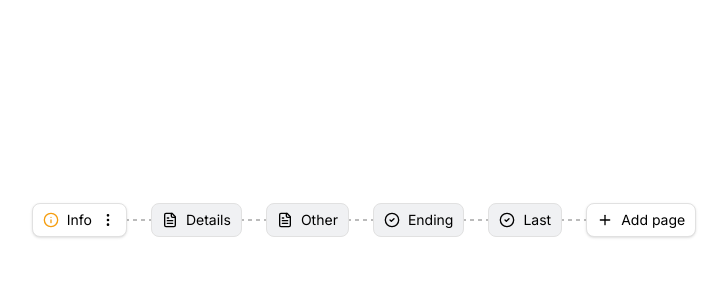
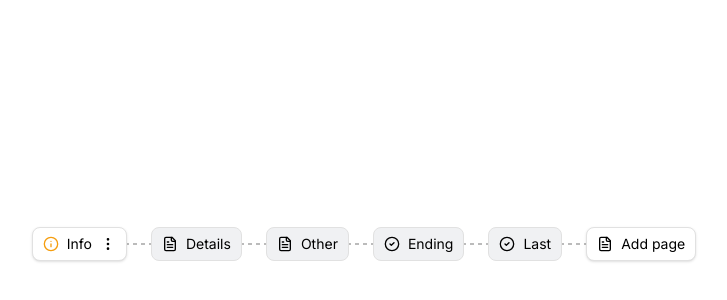
Before and after one commit to faradzh/fillout-page-navigation, a Next.js app: page / in a window 1280 px wide. Shown: the part 156-456 px from the top of the page, without its empty margins (271-998 px from the left). Built offline with nearby package versions, Linux system fonts and the light colour scheme.

Commit message:
refactor: client components

```diff
--- a/app/components/Navigation.tsx
+++ b/app/components/Navigation.tsx
@@ -1,7 +1,6 @@
 "use client";
 
-import { useState } from "react";
-import { Plus } from "lucide-react";
+import { useCallback, useState } from "react";
 import dynamic from "next/dynamic";
 
 import {
@@ -22,7 +21,6 @@ import {
 import { restrictToHorizontalAxis } from "@dnd-kit/modifiers";
 
 import NavigationItem from "./NavigationItem";
-import Expander from "./Expander";
 import { Page } from "./types";
 
 // dynamically import the dnd's component on the client to avoid server-client content mismatch
@@ -30,12 +28,14 @@ const SortableNavigationItem = dynamic(
   () => import("./SortableNavigationItem"),
   { ssr: false }
 );
+const Expander = dynamic(() => import("./Expander"), { ssr: false });
 
 function Navigation(props: { pages: Page[] }) {
   const [pages, setPages] = useState<Page[]>(props.pages);
   const [activePage, setActivePage] = useState<Page>(props.pages[0]);
 
-  function insertNewPage(prevId: string) {
+  const insertNewPage = useCallback(
+    function (prevId: string) {
       const newPage = {
         id: crypto.randomUUID(),
         title: "New Page",
@@ -44,15 +44,23 @@ function Navigation(props: { pages: Page[] }) {
       const index = pages.findIndex((page) => page.id === prevId);
       pages.splice(index, 0, newPage);
       setPages([...pages]);
-  }
+    },
+    [pages]
+  );
 
-  function pushNewPage() {
+  const pushNewPage = useCallback(function () {
     const newPage = {
       id: crypto.randomUUID(),
       title: "New Page",
       icon: "",
     } as Page;
     setPages((prevPages) => [...prevPages, newPage]);
+  }, []);
+
+  function onNewPageBtnDown(e: React.KeyboardEvent) {
+    if (e.key === "Enter") {
+      pushNewPage();
+    }
   }
 
   const sensors = useSensors(
@@ -103,10 +111,12 @@ function Navigation(props: { pages: Page[] }) {
               tabIndex={0}
               className="relative focus:outline-none focus-visible:shadow-sm focus-visible:ring-2 focus-visible:ring-[#2F72E2]/50 focus-visible:ring-offset-0 focus-visible:rounded-lg"
               style={{ left: `-${pages.length * 2}px` }}
+              onClick={pushNewPage}
+              onKeyDown={onNewPageBtnDown}
             >
               <NavigationItem
                 isActive={false}
-                item={{ id: "1", title: "Add page", icon: Plus }}
+                item={{ id: "1", title: "Add page", icon: "plus" }}
                 className="bg-white shadow-sm"
                 clickHandler={pushNewPage}
               />
--- a/app/components/NavigationItem.tsx
+++ b/app/components/NavigationItem.tsx
@@ -2,10 +2,16 @@
 
 import { useState, useEffect, useRef } from "react";
 import clsx from "clsx";
-import { FileText, EllipsisVertical } from "lucide-react";
+import { Info, FileText, EllipsisVertical, CircleCheck } from "lucide-react";
 
 import ContextMenu from "./ContextMenu";
 import { Page } from "./types";
+
+export const PAGE_ICONS = {
+  info: Info,
+  fileText: FileText,
+  circleCheck: CircleCheck,
+};
 
 interface Props {
   item: Page;
@@ -14,18 +20,12 @@ interface Props {
   className?: string;
   clickHandler?(): void;
 }
-function NavigationItem({
-  item,
-  isActive,
-  setActivePage,
-  className,
-  clickHandler,
-}: Props) {
+function NavigationItem({ item, isActive, setActivePage, className }: Props) {
   const [showContextMenu, setShowContextMenu] = useState<boolean>(false);
   const buttonRef = useRef<HTMLButtonElement>(null);
   const contextMenuRef = useRef<HTMLDivElement>(null);
 
-  const Icon = item.icon;
+  const Icon = PAGE_ICONS[item.icon as keyof typeof PAGE_ICONS] ?? FileText;
 
   function onClick(e: React.SyntheticEvent) {
     e.stopPropagation();
@@ -33,7 +33,6 @@ function NavigationItem({
   }
 
   function onBtnClick() {
-    clickHandler?.();
     setActivePage?.(item);
   }
 
--- a/app/components/types.ts
+++ b/app/components/types.ts
@@ -1,5 +1,5 @@
 export type Page = {
   id: string;
   title: string;
-  icon: React.ElementType | string;
+  icon: string;
 };
--- a/app/page.tsx
+++ b/app/page.tsx
@@ -1,19 +1,16 @@
-"use client";
-
 import Navigation from "./components/Navigation";
-import { Info, FileText, CircleCheck } from "lucide-react";
 
 const PAGES = [
-  { id: "2bj124bj124bj", title: "Info", icon: Info },
-  { id: "b12jk5bkj12b5", title: "Details", icon: FileText },
+  { id: "2bj124bj124bj", title: "Info", icon: "info" },
+  { id: "b12jk5bkj12b5", title: "Details", icon: "fileText" },
   { id: "b512kj5b1k5bb", title: "Other", icon: "" },
-  { id: "bj23k6gekb6jj", title: "Ending", icon: CircleCheck },
-  { id: "bj2jb635kb65j", title: "Last", icon: CircleCheck },
+  { id: "bj23k6gekb6jj", title: "Ending", icon: "circleCheck" },
+  { id: "bj2jb635kb65j", title: "Last", icon: "circleCheck" },
 ];
 
 export default function Home() {
   return (
-    <div className="flex items-center justify-center min-h-screen p-8 pb-20 gap-16 sm:p-20] text-sm">
+    <div className="flex items-center justify-center whitespace-nowrap overflow-x-auto min-h-screen p-8 pb-20 gap-16 sm:p-20 text-sm">
       <Navigation pages={PAGES} />
     </div>
   );
```
Lines whose indentation alone changed are shown as unchanged.
